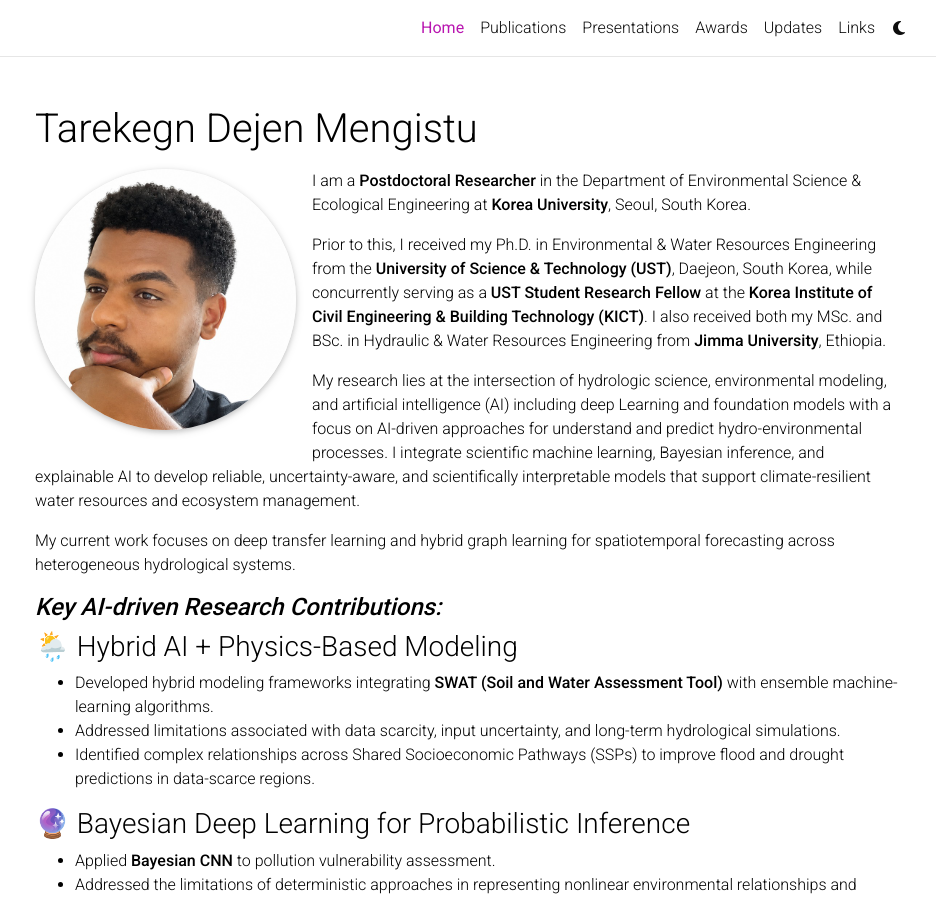
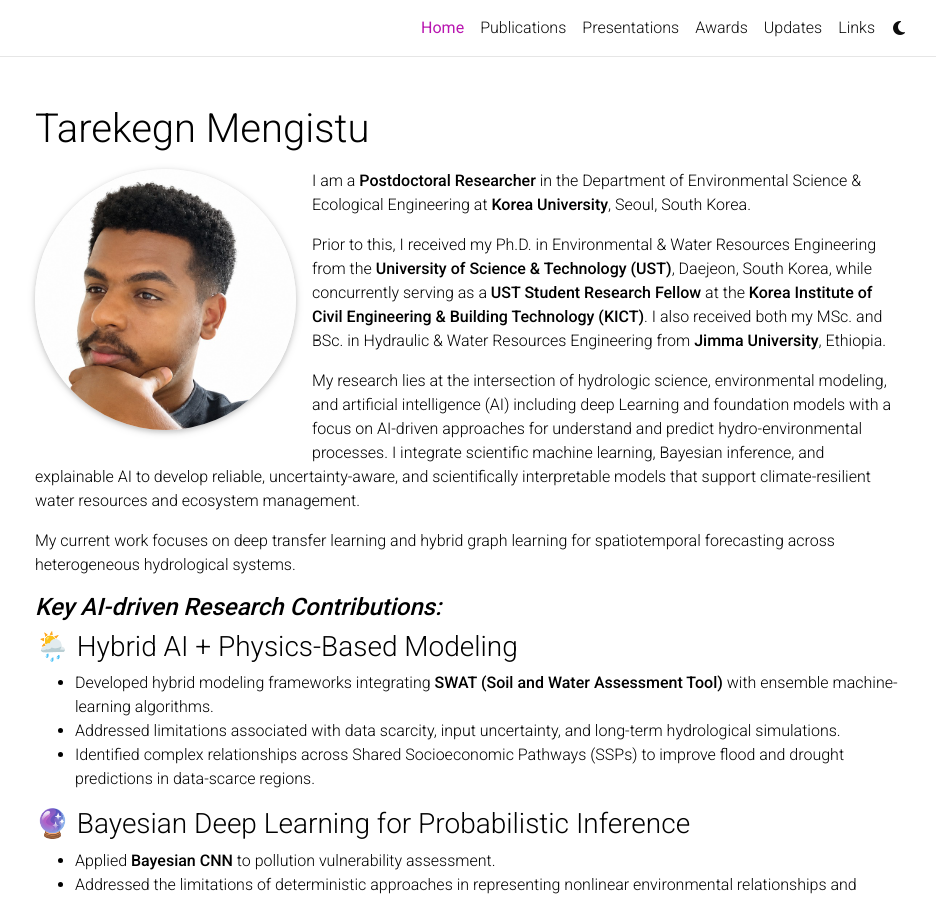
Before and after one commit to tdmengistu/tdmengistu.github.io, a Jekyll site: the page built from _pages/about.md, in a window 1280 px wide and 900 px high. Shown: the whole window, without its empty margins (170-1106 px from the left). Built offline with Jekyll 4.4.1, drawn with Linux system fonts in a browser that asks for light colours; a style sheet for code colours, icons or effects is not loaded.

Commit message:
Modify title and middle name in _config.yml
Updated name fields in the configuration file.

```diff
--- a/_config.yml
+++ b/_config.yml
@@ -2,9 +2,9 @@
 # Site settings
 # -----------------------------------------------------------------------------
 
-title: Tarekegn Dejen Mengistu
+title: Tarekegn Mengistu
 first_name: Tarekegn
-middle_name:
+middle_name: Dejen
 last_name: Mengistu
 email: taredejum6@gmail.com
 description: >
```
